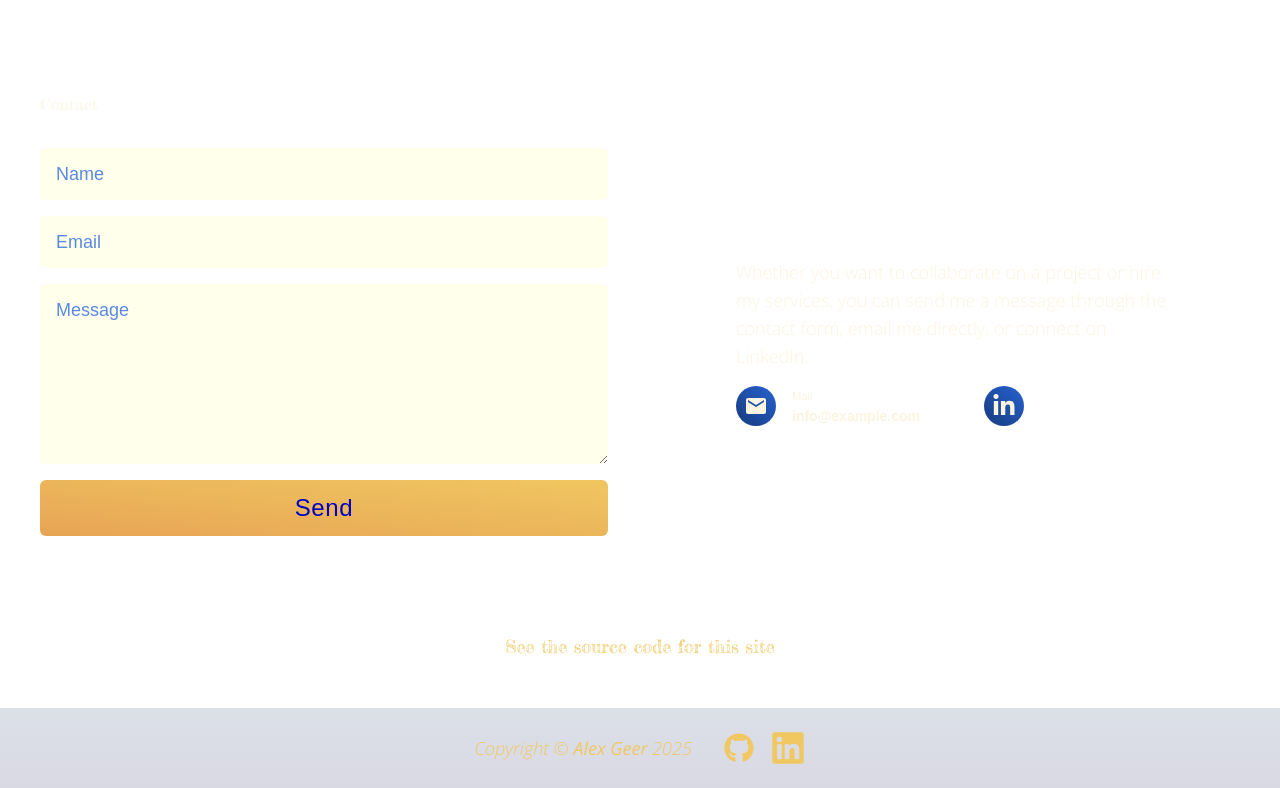
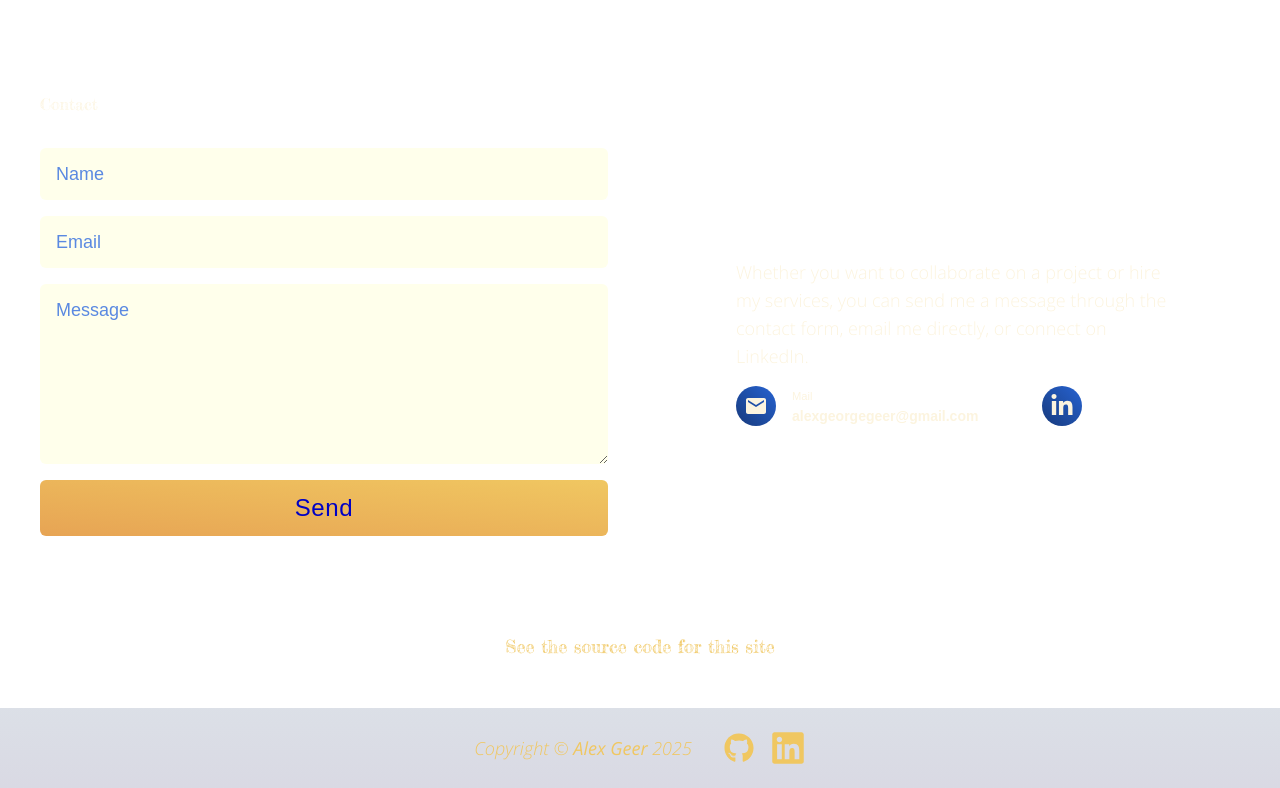
Before and after one commit to agDesignz/portfolio_2, a React (Vite) app: page / in a window 1280 px wide. Shown: the part 2969-3757 px from the top of the page. Built offline with nearby package versions, Linux system fonts and the light colour scheme.

Commit message:
Fixed email link

```diff
--- a/src/components/Contact.jsx
+++ b/src/components/Contact.jsx
@@ -1,6 +1,7 @@
 import { MdEmail } from "react-icons/md";
 import { FaLinkedinIn } from "react-icons/fa6";
 import ContactForm from "./ContactForm";
+import { Link } from "react-router-dom";
 
 const Contact = () => {
   return (
@@ -24,16 +25,23 @@ const Contact = () => {
                 <div className="bg-gradient-to-tr from-polynesian_blue-400 to-polynesian_blue-600 h-10 w-10 rounded-full flex items-center justify-center shrink-0">
                   <MdEmail className="text-2xl" />
                 </div>
-                <a href="/" className="text-sm ml-4 hover:opacity-50">
+                <Link
+                  href="mailto:alexgeorgegeer@gmail.com"
+                  className="text-sm ml-4 hover:opacity-50"
+                >
                   <small className="block">Mail</small>
-                  <strong>info@example.com</strong>
-                </a>
+                  <strong>alexgeorgegeer@gmail.com</strong>
+                </Link>
               </div>
               <div className="flex items-center">
                 <div className="bg-gradient-to-tr from-polynesian_blue-400 to-polynesian_blue-600 h-10 w-10 rounded-full flex items-center justify-center shrink-0">
-                  <a href="/" className="hover:opacity-50">
+                  <Link
+                    to="https://www.linkedin.com/in/alexander-geer/"
+                    target="_blank"
+                    className="hover:opacity-50"
+                  >
                     <FaLinkedinIn className="text-2xl" />
-                  </a>
+                  </Link>
                 </div>
               </div>
             </div>
```
